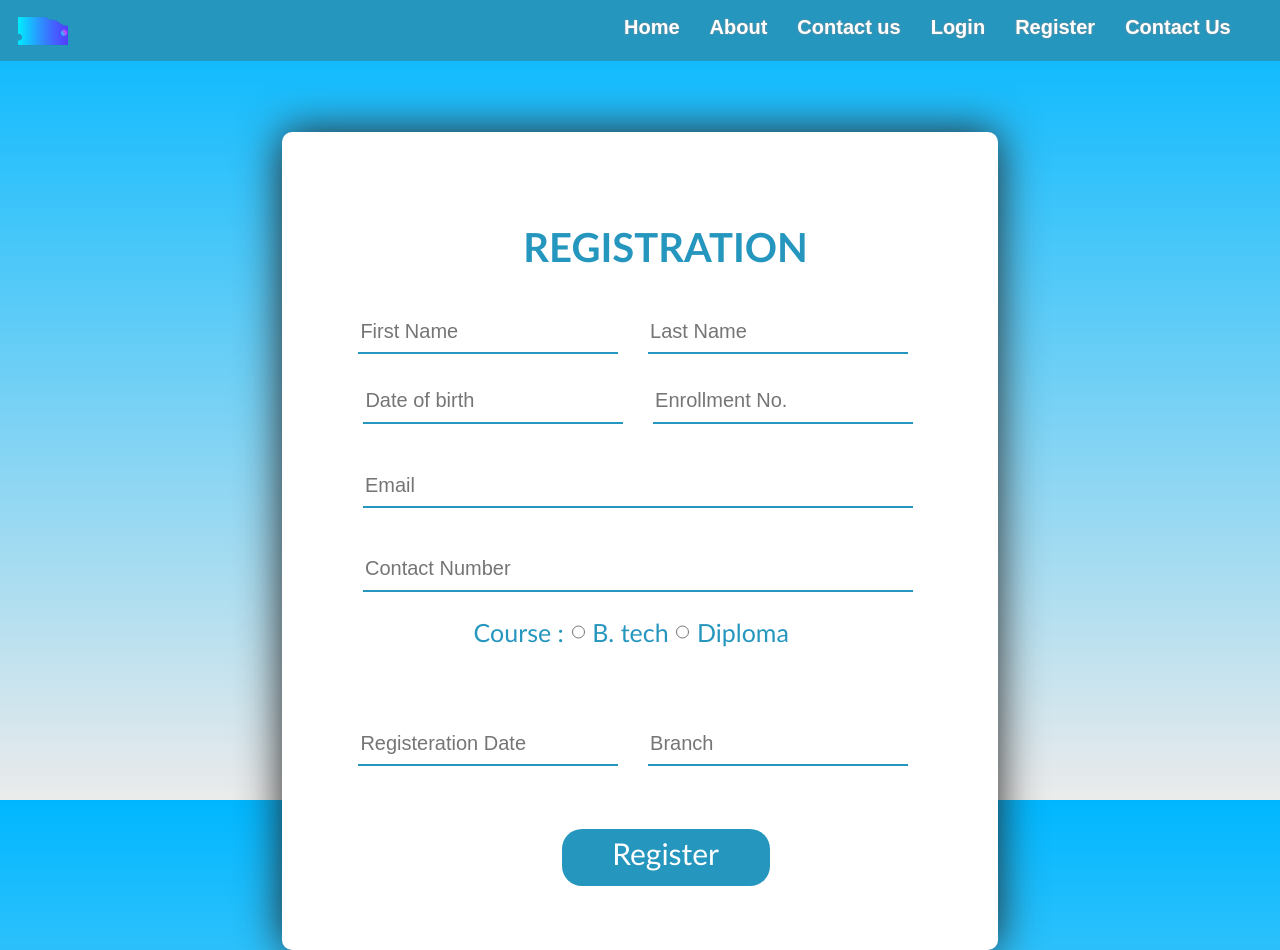
After one commit to amankrsah/CollegeOnlineTest, a PHP site: page /php_/pages/register.php in a window 1280 px wide. The commit adds this page. Run offline with PHP 8.4, Linux system fonts and the light colour scheme.

Commit message:
Added Register

```diff
--- a/components/navbar.php
+++ b/components/navbar.php
@@ -1,11 +1,11 @@
 <nav>
     <ul>
-        <img src="assets/web-bg.svg" alt="" srcset="">
-        <li id="home">Home</li>
-        <li>About</li>
-        <li>Contact us</li>
-        <li>Login</li>
-        <li id="login">Register</li>
-        <li>Contact Us</li>
+        <img src="http://localhost/php_/College_project/assets/web-bg.svg" alt="" srcset="">
+        <li id="home" <a href="http://localhost/php_/College_project/">Home</a></li>
+        <li><a href="">About</a></li>
+        <li><a href="">Contact us</a></li>
+        <li><a href="http://localhost/php_/College_project/">Login</a></li>
+        <li id="login"><a href="http://localhost/php_/College_project/pages/register.php">Register</a></li>
+        <li><a href="">Contact Us</a></li>
     </ul>
 </nav>
--- a/css/style.css
+++ b/css/style.css
@@ -1,6 +1,7 @@
 body {
     /* background-image: url("/bg.jpg"); */
     background-image: linear-gradient(rgb(0, 183, 255), rgb(235, 235, 235));
+    background-attachment: fixed;
     /* Used if the image is unavailable */
     height: 100vh;
     /* You must set a specified height */
@@ -9,7 +10,7 @@ body {
     background-repeat: no-repeat;
     /* Do not repeat the image */
     background-size: cover;
-    font-family: 'Gill Sans', 'Gill Sans MT', 'Calibri', 'Trebuchet MS', sans-serif;
+    font-family: "Gill Sans", "Gill Sans MT", "Calibri", "Trebuchet MS", sans-serif;
 }
 
 
@@ -25,6 +26,11 @@ body {
 
 html {
     scroll-behavior: smooth;
+}
+
+a {
+    text-decoration: none;
+    color: var(--secondary);
 }
 
 
@@ -50,6 +56,12 @@ input {
 
 
 /* --------------------------------------------------- Navigation styling starts here -------------------------------------- */
+
+nav {
+    position: sticky;
+    top: -1px;
+    margin-bottom: 80px;
+}
 
 nav ul {
     list-style-type: none;
@@ -125,7 +137,7 @@ nav ul li:hover {
 #loginForm #btn {
     color: white;
     font-size: 20px;
-    border-radius: 20PX;
+    border-radius: 20px;
     background-color: var(--primary);
     padding: 6px 8px;
     width: 30%;
--- /dev/null
+++ b/pages/register.php
@@ -0,0 +1,193 @@
+<!-- This page is Contributed by KAMAL singh Rajput -->
+<!-- Modified by Aman Kumar Sah 😉 -->
+<!DOCTYPE html>
+<html lang="en">
+<head>
+    <meta charset="UTF-8">
+    <meta http-equiv="X-UA-Compatible" content="IE=edge">
+    <meta name="viewport" content="width=device-width, initial-scale=1.0">
+    <title>Document</title>
+    <link rel="stylesheet" href="../css/style.css">
+    <style>
+        #Name{
+            width: 100%;
+        }
+        .f-name{
+            margin-left: 15px;
+            width: 40%;
+            margin-right: 15px;
+
+
+        }
+        .l-name{
+           width:40%;
+        }
+        /* second line date of birth and enromental no. css starting here */
+
+        #second{
+            width: 100%;
+            margin-left: 5px;
+
+
+        }
+        .dob{
+
+            margin-right: 20%px;
+            margin-top: 15px;
+            width: 40%;
+        }
+        .e-number{
+        margin-right: 15px;
+        width: 40%;
+
+
+
+        }/* third line email  css starting here */
+        #third{
+            margin-left: 5px;
+            margin-top: 15px;
+            margin-right: 15px;
+        }
+        .email{
+            width: 88%;
+        }
+        #fourth{
+            /* fourth line contact css starting here */
+            margin-left: 5px;
+            margin-top: 15px;
+            margin-right: 15px;
+        }
+        .contact{
+            width: 88%;
+        }
+        #fifth{
+            /* second line course and diploma btech css starting here */
+            display: flex;
+            align-items:center;
+            font-size:25px;
+            color:var(--primary);
+            text-align: left;
+            width: 60%;
+            margin:auto;
+        }
+
+        .r1{
+            margin-left: 5px;
+
+            margin-right: 15px;
+        }
+
+        #six{
+            margin: 50px 0px;
+        }
+        .d1{
+            margin-right: 15px;
+            width:40%;
+        }
+        .b1{
+            margin-right: 15px;
+            width:40%;
+        }
+        #reg_btn{
+            color: var(--secondary);
+            font-size: 30px;
+            height: 45px;
+            border-radius: 20PX;
+            background-color: var(--primary);
+            padding: 6px 8px;
+            width: 30%;
+            margin:auto;
+            cursor:pointer;
+        }
+        #reg_btn:hover{
+            cursor: pointer;
+            box-shadow: 0px 0px 10px rgb(37, 37, 37);
+            transition: 300ms;
+        }
+        #border input{
+        height: 5vh;
+        margin: 2%;
+        font-size: 20px;
+        border-top: none;
+        border-left: none;
+        border-right: none;
+        border-bottom: 2px solid var(--primary);
+        outline: none;
+        }
+        #border input:focus{
+        font-size: 25px;
+        transition: 300ms;
+        }
+
+        #border{
+        width: 50vw;
+        padding: 5vw;
+        padding-right: 1vw;
+        margin: auto;
+        background-color: white;
+        border-radius: 10px;
+        box-shadow: 0px 0px 44px rgb(37, 37, 37);
+
+        }
+
+     /* .input_style{
+    width: 80%;
+    height: 50px;
+    margin: 2%;
+    font-size: 25px;
+    border-top: none;
+    border-left: none;
+    border-right: none;
+    border-bottom: 2px solid var(--primary);
+    outline: none;
+    }
+
+    .input_style:focus {
+    font-size: 50px;
+    transition: 300ms;
+} */
+
+
+
+    </style>
+</head>
+<body>
+    <?php include('../components/navbar.php') ?>
+<form id="border">
+    <h1 style="color: var(--primary);font-size: 40px; text-align:center">REGISTRATION</h1>
+     <div class="input_style" id="Name">
+                   <input type="text" class="f-name" placeholder="First Name">
+
+
+               <input type="text" class="l-name"placeholder="Last Name">
+    </div>
+
+    <div class="input_style" id="second">
+       <input type="text"  class="dob" onfocus="(this.type='date')" placeholder="Date of birth">
+     <input type="nemeric" class="e-number" placeholder="Enrollment No.">
+    </div>
+     <div class="input_style" id="third">
+                   <input type="email" class="email" placeholder="Email">
+    </div>
+    <div id="fourth">
+                   <input type="number" class="contact" placeholder="Contact Number">
+    </div>
+    <div class="input_style" id="fifth">
+            Course :
+            <input type="radio" class = "r1" id="b_tech" name="k" value="">
+            <label for="b_tech">B. tech</label><br>
+            <!-- <input type="radio" class="r2" name="k">Diploma -->
+            <input type="radio" class = "r2" id="Diploma" name="k" value="">
+            <label for="Diploma">Diploma</label><br>
+
+    </div>
+    <div class="input_style" id="six">
+                     <input type="text" onfocus="(this.type='date')" class="d1" placeholder="Registeration Date">
+                     <input type="text" placeholder="Branch" class="b1">
+    </div>
+    <div id="reg_btn"><center>Register</center></div>
+</form>
+    </div>
+
+</body>
+</html>
```
Also changed, not shown: pages/exam.php (added), x.css (added), 1 other file.
